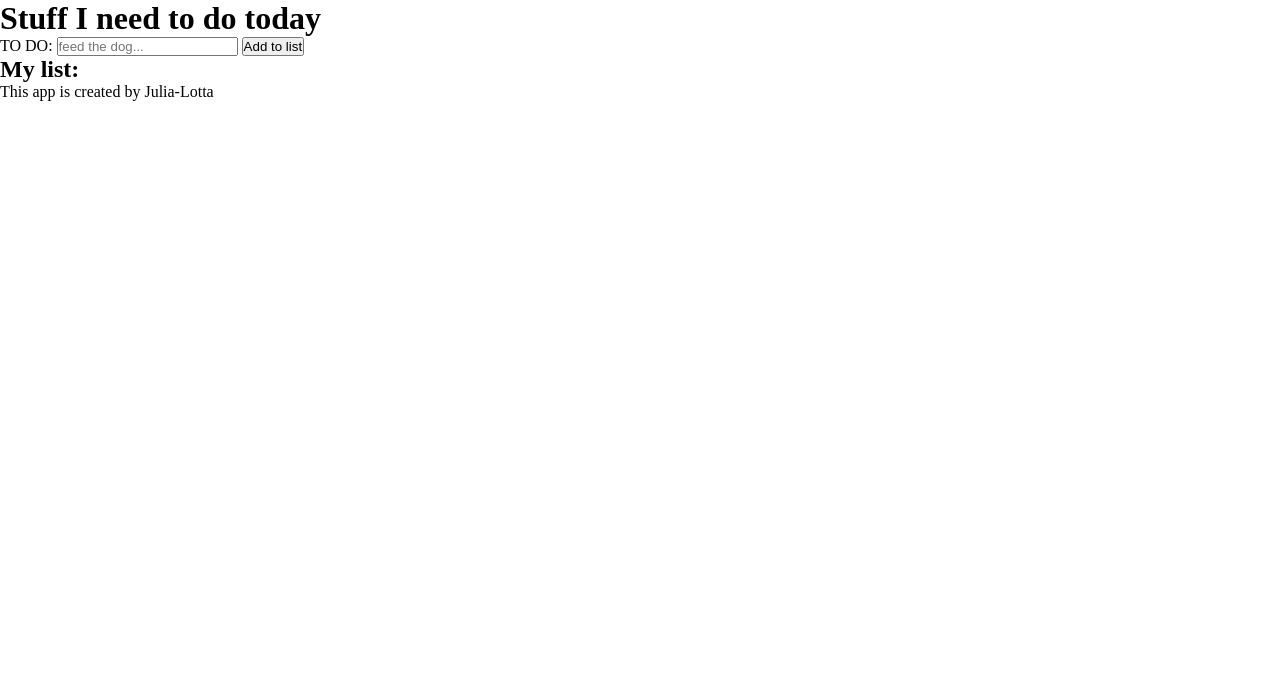
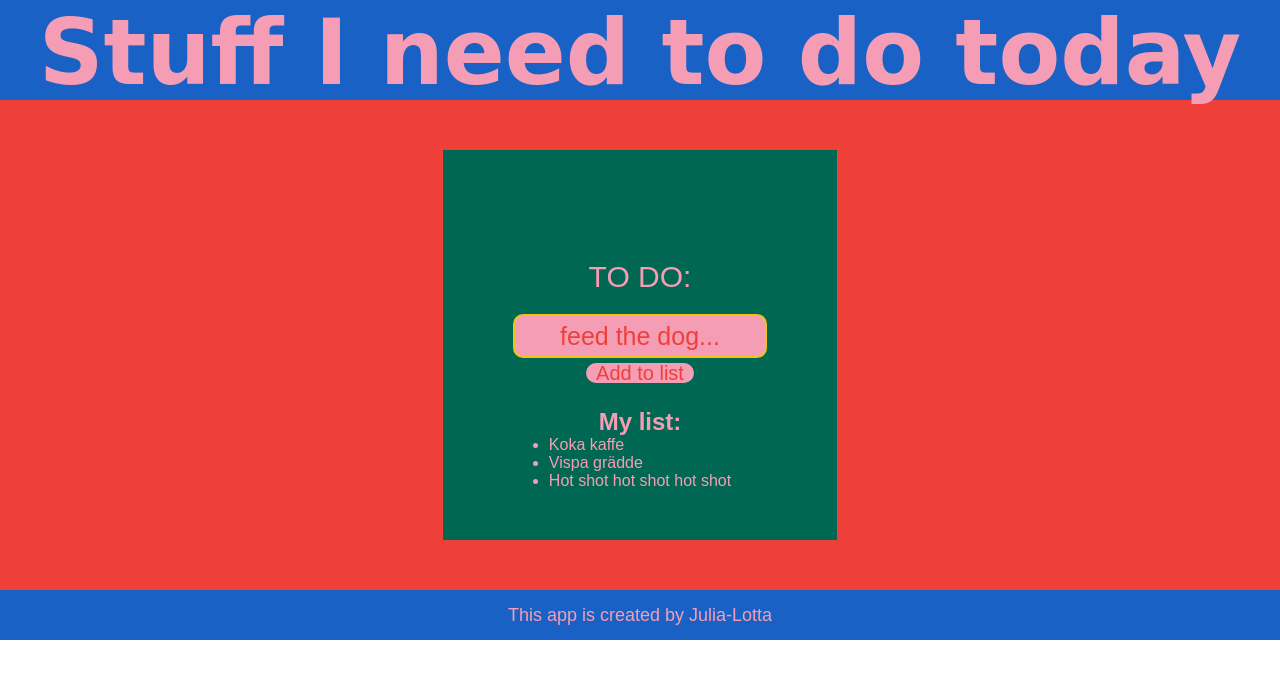
Before and after one commit to julialotta/MI-JS-to-do-list, a website: page index.html in a window 1280 px wide. Drawn offline with Linux system fonts and the light colour scheme; a web font is replaced by a local one.

Commit message:
Some fonts and colors

```diff
--- a/index.html
+++ b/index.html
@@ -13,15 +13,24 @@
         <h1>Stuff I need to do today</h1>
     </header>
     <main>
-        <div>
+        <div class="container">
             <div>
                 <label for="todoinput">TO DO:</label>
                 <input id="todoinput" class="todoinput" type="text" placeholder="feed the dog...">
                 <button id="add" type="submit">Add to list</button>
             </div>
             <h2>My list:</h2>
-            <div id="list" class="list">
-            </div>
+            <ul id="list" class="list">
+                <li id="task">
+                    Koka kaffe
+                </li>
+                <li id="task">
+                    Vispa grädde
+                </li>
+                <li id="task">
+                    Hot shot hot shot hot shot
+                </li>
+            </ul>
         </div>
     </main>
     <footer>
--- a/sass/_variables.scss
+++ b/sass/_variables.scss
@@ -0,0 +1,11 @@
+$pink: #f59db5;
+$red: #ee4038;
+$green: #006752;
+$yellow: #f2c317;
+$purple: #c4afe8;
+$blue: #1a61c5;
+
+@import url("https://fonts.googleapis.com/css2?family=Monofett&family=Neucha&family=Zen+Kurenaido&display=swap");
+
+$h1-font: "Monofett", cursive;
+$p-font: "Zen Kurenaido", sans-serif;
--- a/sass/elements/_footer.scss
+++ b/sass/elements/_footer.scss
@@ -0,0 +1,10 @@
+footer {
+  background-color: $blue;
+  color: $pink;
+  font-family: $p-font;
+  height: 50px;
+  font-size: 18px;
+  display: flex;
+  justify-content: center;
+  align-items: center;
+}
--- a/sass/elements/_header.scss
+++ b/sass/elements/_header.scss
@@ -0,0 +1,21 @@
+header {
+  background-color: $blue;
+  display: flex;
+  align-items: center;
+  justify-content: center;
+  height: 100px;
+  flex-wrap: wrap;
+
+  h1 {
+    font-family: $h1-font;
+    font-size: 20px;
+    color: $pink;
+
+    @include for-tablet-landscape-up {
+      font-size: 50px;
+    }
+    @include for-desktop-up {
+      font-size: 90px;
+    }
+  }
+}
--- a/sass/elements/_mainsection.scss
+++ b/sass/elements/_mainsection.scss
@@ -0,0 +1,73 @@
+main {
+  background-color: $red;
+  color: $pink;
+  height: 100%;
+  font-family: $p-font;
+  display: flex;
+  align-items: center;
+  flex-direction: column;
+
+  .container {
+    background-color: $green;
+    display: flex;
+    justify-content: center;
+    align-items: center;
+    flex-direction: column;
+    margin: 50px;
+    padding: 50px;
+  }
+
+  .todoinput::placeholder {
+    color: $red;
+  }
+
+  div {
+    div {
+      display: flex;
+      justify-content: center;
+      align-items: center;
+      flex-direction: column;
+      padding: 20px;
+      font-size: 30px;
+    }
+  }
+  button {
+    cursor: pointer;
+    background-color: $pink;
+    color: $red;
+    height: 20px;
+    border: none;
+    border-radius: 10px;
+    padding: 10px;
+    font-size: 20px;
+    display: flex;
+    align-items: center;
+    margin: 5px;
+  }
+  label {
+    padding: 40px 0 20px 0;
+  }
+
+  input {
+    background-color: $pink;
+    color: $green;
+    font-family: $p-font;
+    font-size: 25px;
+    border: $yellow 2px solid;
+    border-radius: 10px;
+    height: 40px;
+    width: 250px;
+    display: flex;
+    text-align: center;
+  }
+  select {
+    color: $red;
+    background-color: $pink;
+  }
+  .list {
+    li {
+      font-family: $p-font;
+      cursor: pointer;
+    }
+  }
+}
```
Also changed, not shown: css/main.css.
